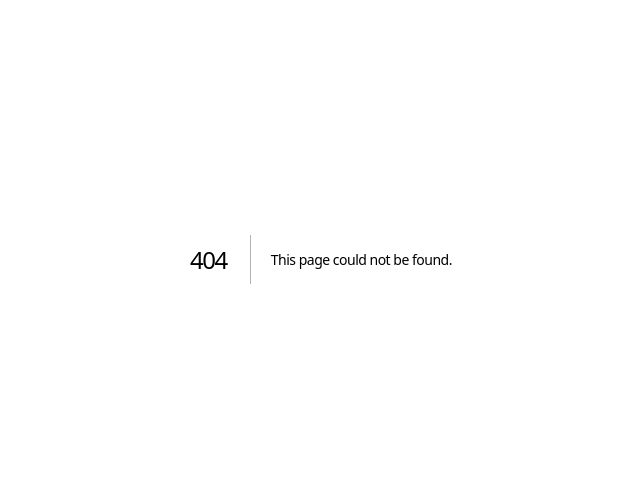
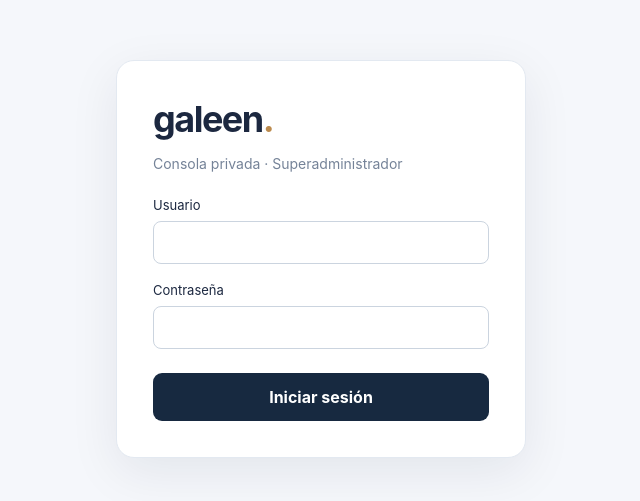
Before and after one commit to Alianza-Indigo/Galeen, a Next.js app: page /login in a window 1280 px wide. Before the commit this address had no page. Shown: the part 141-642 px from the top of the page, without its empty margins (319-959 px from the left). Built offline with nearby package versions, Linux system fonts and the light colour scheme.

Commit message:
feat(auth): add administrator sign-in form

```diff
--- /dev/null
+++ b/app/login/page.tsx
@@ -0,0 +1,53 @@
+"use client";
+import { FormEvent, useState } from "react";
+
+export default function Login() {
+  const [username, setUsername] = useState("");
+  const [password, setPassword] = useState("");
+  const [error, setError] = useState("");
+  const [submitting, setSubmitting] = useState(false);
+
+  async function submit(event: FormEvent<HTMLFormElement>) {
+    event.preventDefault();
+    setSubmitting(true);
+    setError("");
+    try {
+      const response = await fetch("/api/admin/login", {
+        method: "POST",
+        headers: { "content-type": "application/json" },
+        body: JSON.stringify({ username, password }),
+        credentials: "same-origin",
+        cache: "no-store"
+      });
+      if (!response.ok) {
+        const result = await response.json();
+        setError(result.error ?? "No fue posible acceder");
+        return;
+      }
+      window.location.assign("/");
+    } catch {
+      setError("No fue posible conectar con el servidor");
+    } finally {
+      setSubmitting(false);
+    }
+  }
+
+  return <main style={{ minHeight: "100vh", display: "grid", placeItems: "center", padding: 20, background: "#f5f7fb" }}>
+    <form onSubmit={submit} style={{ width: "100%", maxWidth: 410, padding: 36, background: "#fff", borderRadius: 18, border: "1px solid #e3e9f1", boxShadow: "0 14px 50px #101c3014" }}>
+      <h1 style={{ fontSize: 36, marginTop: 0 }}>galeen<span style={{ color: "#bc8b4e" }}>.</span></h1>
+      <p style={{ color: "#758398", fontSize: 14 }}>Consola privada · Superadministrador</p>
+      <label htmlFor="admin-user" style={{ display: "block", marginTop: 25, marginBottom: 8, fontSize: 13 }}>Usuario</label>
+      <input id="admin-user" value={username} onChange={e => setUsername(e.target.value)}
+        autoComplete="username" maxLength={128} required
+        style={{ width: "100%", padding: 12, borderRadius: 8, border: "1px solid #cbd4df", fontSize: 15 }} />
+      <label htmlFor="admin-password" style={{ display: "block", marginTop: 18, marginBottom: 8, fontSize: 13 }}>Contraseña</label>
+      <input id="admin-password" type="password" value={password} onChange={e => setPassword(e.target.value)}
+        autoComplete="current-password" maxLength={512} required
+        style={{ width: "100%", padding: 12, borderRadius: 8, border: "1px solid #cbd4df", fontSize: 15 }} />
+      {error && <p role="alert" style={{ color: "#b3261e", fontSize: 13 }}>{error}</p>}
+      <button type="submit" disabled={submitting} style={{ width: "100%", marginTop: 24, padding: 14, border: 0, borderRadius: 9, background: "#172940", color: "white", fontWeight: 700 }}>
+        {submitting ? "Verificando..." : "Iniciar sesión"}
+      </button>
+    </form>
+  </main>;
+}
```
